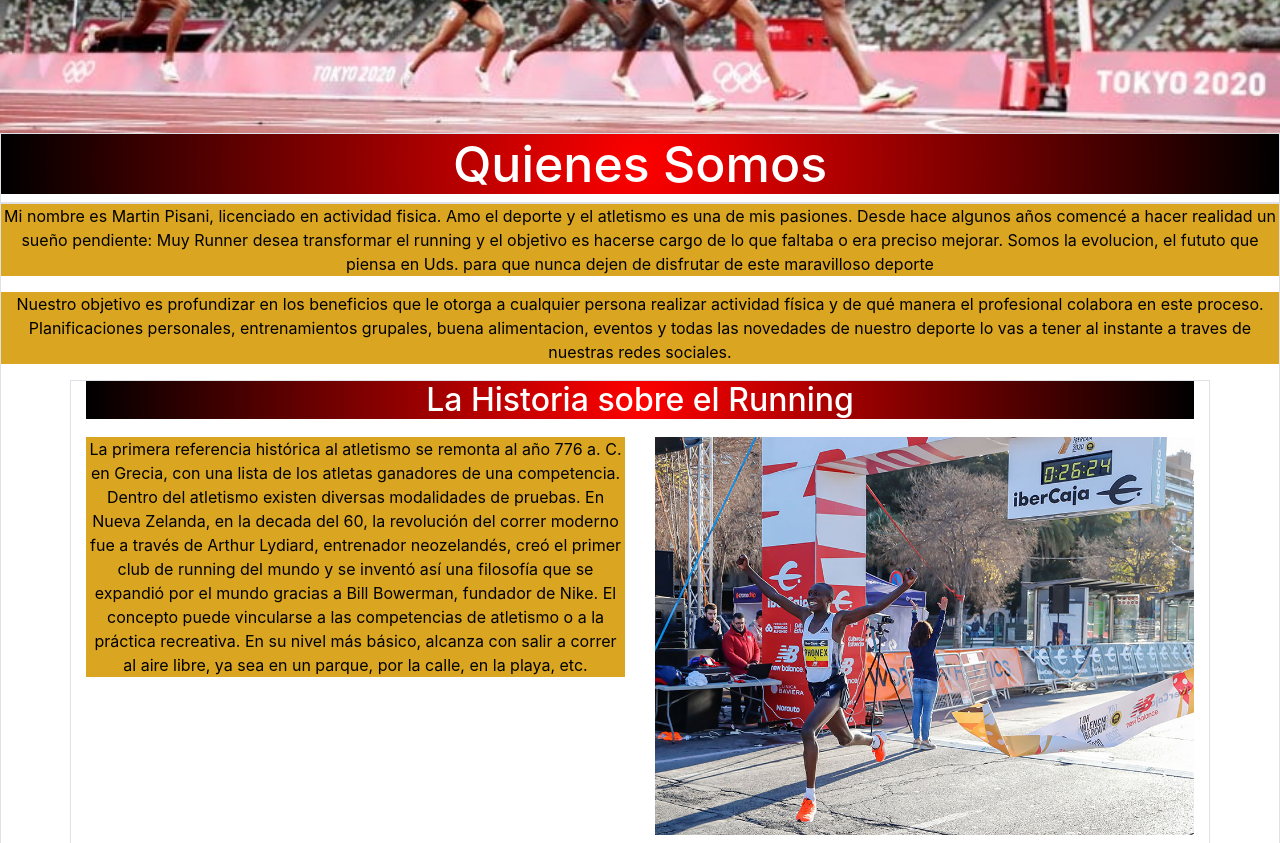
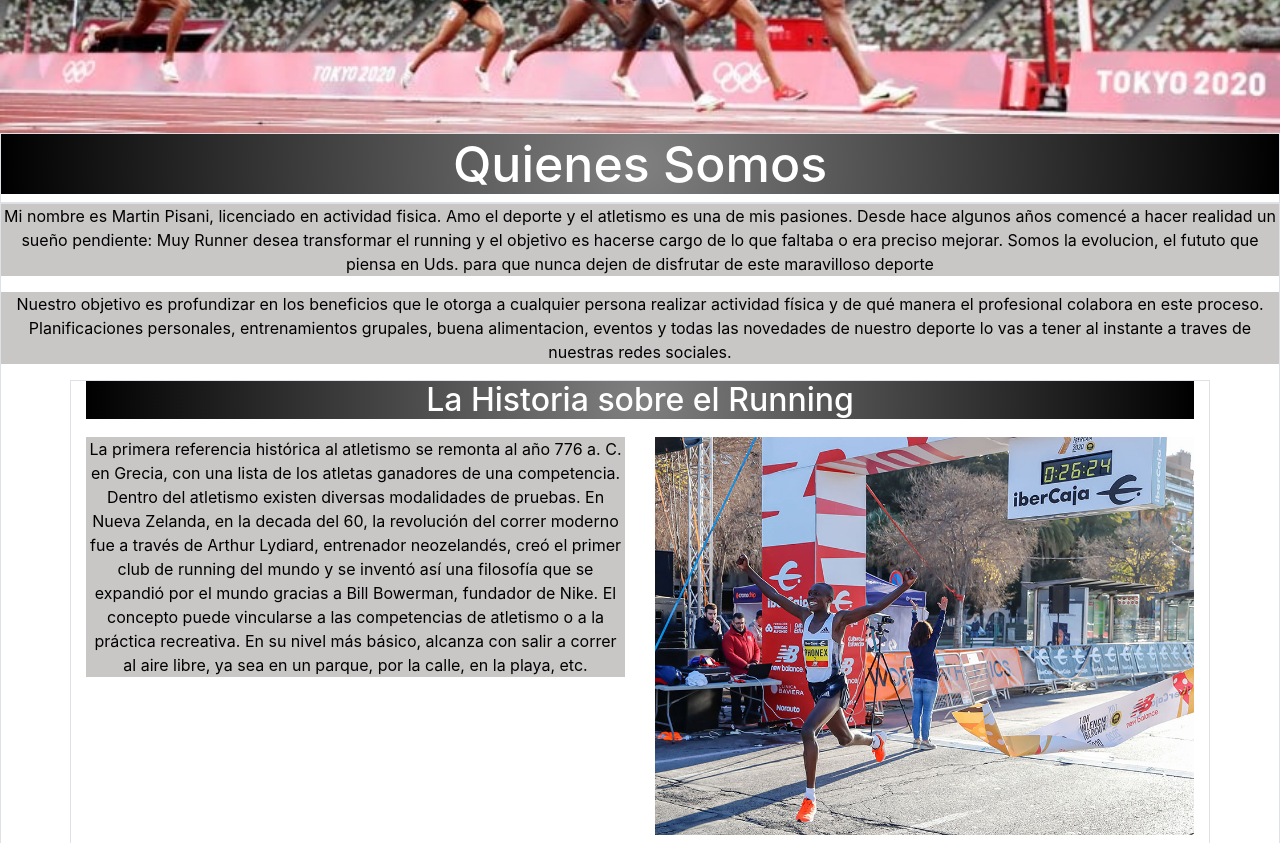
Before and after one commit to Margusp1977/Clase15_c16645, a website: page index.html in a window 1280 px wide. Shown: the part 680-1523 px from the top of the page. Drawn offline with nearby package versions, Linux system fonts and the light colour scheme.

Commit message:
mofificacion en estilo.css y titulo de seccion planificacion.html

```diff
--- a/css/estilo.css
+++ b/css/estilo.css
@@ -111,22 +111,21 @@ h3 {
   cursor: pointer; }
 
 h1 {
-  background: radial-gradient(circle, red, black);
+  background: radial-gradient(circle, grey, black);
   text-align: center;
   color: white;
   justify-content: center;
 }
 
 h2 {
-  background: radial-gradient(circle, red, black);
+  background: radial-gradient(circle, grey, black);
   text-align: center;
   color: white;
   justify-content: center;
 }
 
-
 p {
-  background-color: goldenrod;
+  background-color: rgb(201, 198, 198);
   font-size: 1rem;
   text-align: center;
   justify-content: center;
```
Also changed, not shown: pages/planificacion.html (+3 -6 lines).
